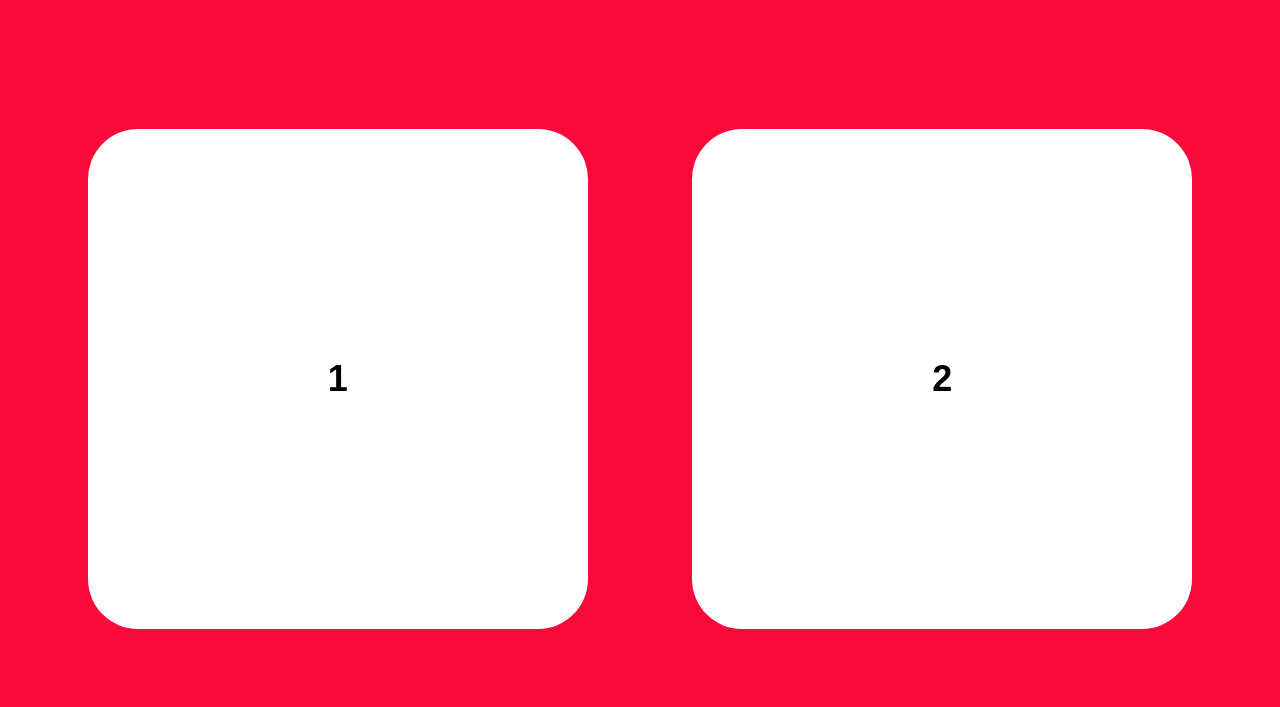
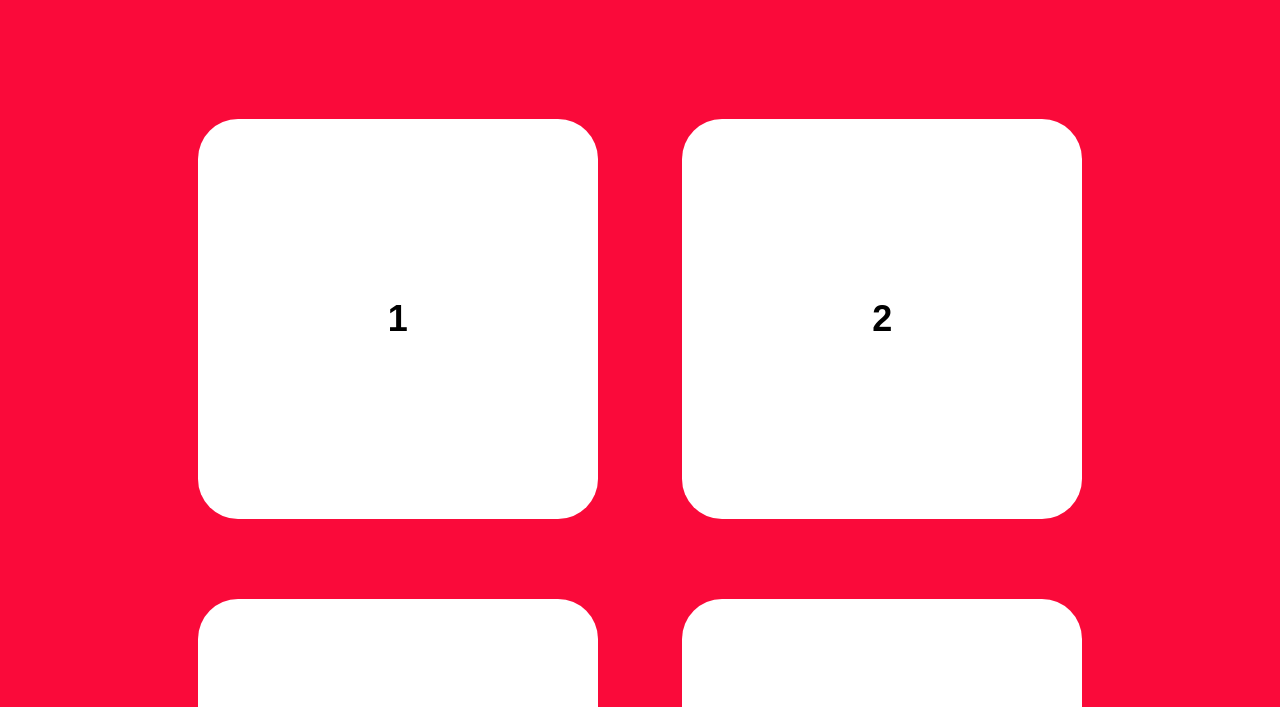
Before and after one commit to thenielsenDenmark/ChristmasCalendar, a plain HTML site: page index.html in a window 1280 px wide. Shown: the part 93-800 px from the top of the page. Drawn offline with Linux system fonts and the light colour scheme.

Commit message:
Update styles.css

```diff
--- a/styles.css
+++ b/styles.css
@@ -23,11 +23,11 @@ h1 {
     display: inline-block; /* Keeps the day items side by side */
     background-color: white;
     color: black;
-    width: 500px;
-    height: 500px;
-    line-height: 500px;
-    margin: 50px; /* Adds spacing between numbers */
-    border-radius: 50px;
+    width: 400px;
+    height: 400px;
+    line-height: 400px;
+    margin: 40px; /* Adds spacing between numbers */
+    border-radius: 40px;
     font-weight: bold;
     font-size: 36px; /* Adjust this value as needed */
 }
```
